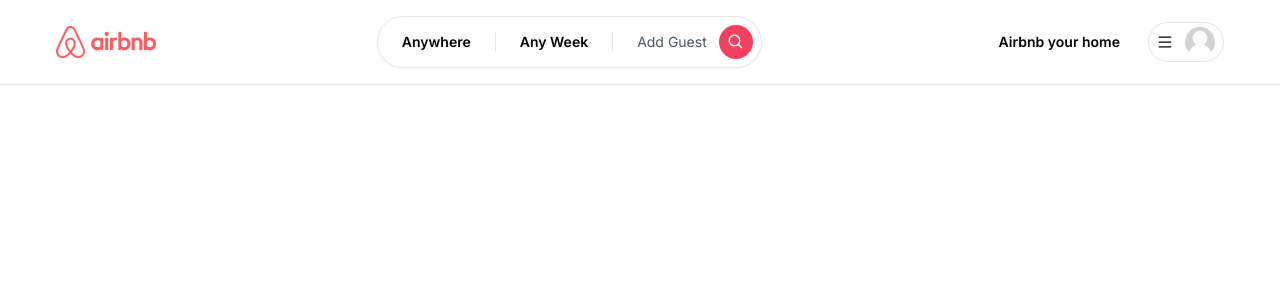
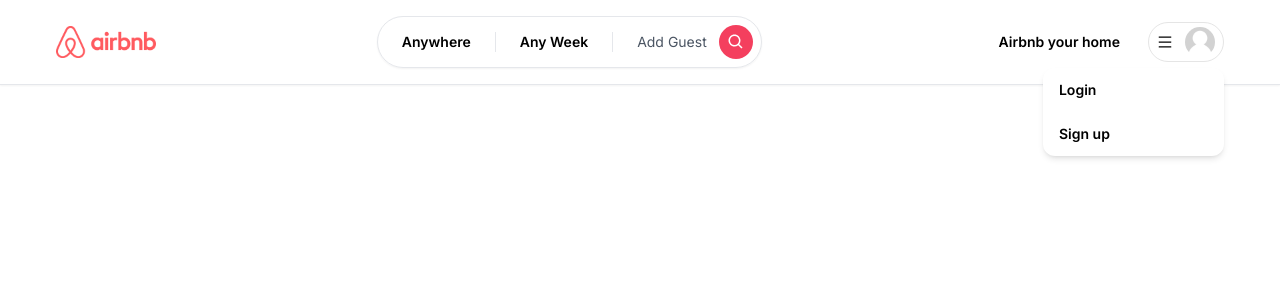
Before and after one commit to Md-Asikuzzaman/airbnb-clone, a Next.js app: page / in a window 1280 px wide. Both pictures are taken after a click on the element 1185 px from the left and 42 px from the top of the page. Shown: the top 300 px of the page. Built offline with nearby package versions, Linux system fonts and the light colour scheme.

Commit message:
feat: menu Item

```diff
--- a/src/app/components/Avatar.tsx
+++ b/src/app/components/Avatar.tsx
@@ -1,8 +1,11 @@
 "use client";
 
 import Image from "next/image";
+import { memo } from "react";
 
 const Avatar = () => {
+  console.log("from avatar");
+
   return (
     <Image
       className="rounded-full"
@@ -14,4 +17,4 @@
   );
 };
 
-export default Avatar;
+export default memo(Avatar);
--- /dev/null
+++ b/src/app/components/navbar/MenuItem.tsx
@@ -0,0 +1,21 @@
+"use client";
+
+import { NextPage } from "next";
+
+interface Props {
+  onClick: () => void;
+  label: string;
+}
+
+const MenuItem: NextPage<Props> = ({ onClick, label }) => {
+  return (
+    <div
+      onClick={onClick}
+      className="px-4 py-3 hover:bg-neutral-100 transition font-semibold"
+    >
+      {label}
+    </div>
+  );
+};
+
+export default MenuItem;
--- a/src/app/components/navbar/UserMenu.tsx
+++ b/src/app/components/navbar/UserMenu.tsx
@@ -1,12 +1,19 @@
 "use client";
 
-import React from "react";
+import React, { useCallback, useState } from "react";
 import { AiOutlineMenu } from "react-icons/ai";
 import Avatar from "../Avatar";
+import MenuItem from "./MenuItem";
 
 const UserMenu = () => {
+  const [isOpen, setIsOpen] = useState<boolean>(false);
+
+  const toggleOpen = useCallback(() => {
+    setIsOpen((prev) => !prev);
+  }, []);
+
   return (
-    <div>
+    <div className="relative">
       <div className="flex flex-row items-center gap-3">
         <div
           onClick={() => {}}
@@ -15,13 +22,28 @@
           Airbnb your home
         </div>
 
-        <div className="p-4 md:px-2 md:py-1 border-[1px] border-neutral-200 flex flex-row items-center gap-3 rounded-full cursor-pointer hover:shadow-md transition">
+        <div
+          onClick={toggleOpen}
+          className="p-4 md:px-2 md:py-1 border-[1px] border-neutral-200 flex flex-row items-center gap-3 rounded-full cursor-pointer hover:shadow-md transition"
+        >
           <AiOutlineMenu />
           <div className="hidden md:block">
             <Avatar />
           </div>
         </div>
       </div>
+      {/* side bar */}
+
+      {isOpen && (
+        <div className="absolute rounded-xl shadow-md w-[40vw] md:w-3/4 bg-white overflow-hidden right-0 top-12 text-sm">
+          <div className="flex flex-col cursor-pointer">
+            <>
+              <MenuItem onClick={() => {}} label="Login" />
+              <MenuItem onClick={() => {}} label="Sign up" />
+            </>
+          </div>
+        </div>
+      )}
     </div>
   );
 };
```
